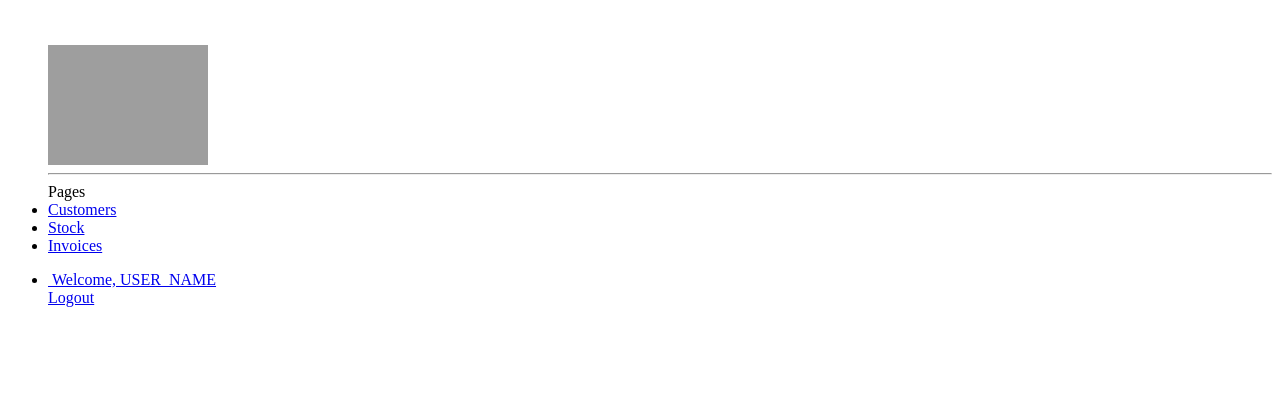
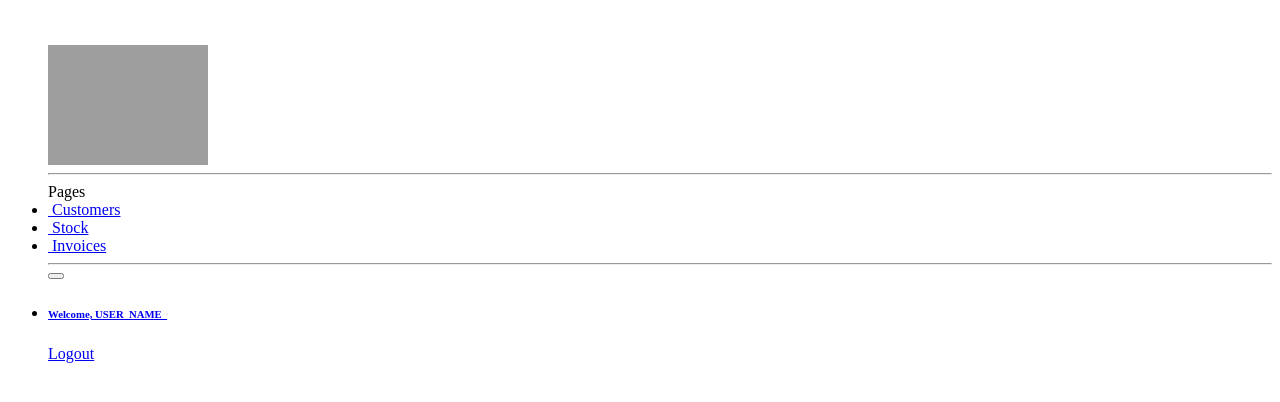
Before and after one commit to cdmoss/3660-Project, a PHP site: page /sidebar.php in a window 1280 px wide. Shown: the top 402 px of the page. Run offline with PHP 8.4, Linux system fonts and the light colour scheme; grey boxes are pictures that could not be loaded.

Commit message:
Changed order of inputs in line items, also changed some topbar code

```diff
--- a/Modules/sidebar.php
+++ b/Modules/sidebar.php
@@ -21,13 +21,21 @@
             </div>
 
             <!-- Nav Item - Customer -->
-            <li class="nav-item ml-2 <?= $page == 'customer.php' ? 'active' : '' ?>"><a class="nav-link" href="customer.php"><i class="fa-solid fa-user fa-lg"></i><span class="ml-2">Customers</span></a></li>
+            <li class="nav-item <?= $page == 'customer.php' ? 'active' : '' ?>"><a class="nav-link" href="customer.php"><i class="fa-solid fa-user"></i>&nbsp;<span>Customers</span></a></li>
 
             <!-- Nav Item - Stock -->
-            <li class="nav-item ml-2 <?= $page == 'stock.php' ? 'active' : '' ?>"><a class="nav-link" href="stock.php"><i class="fa-solid fa-boxes-stacked"></i><span class="ml-2">Stock</span></a></li>
+            <li class="nav-item <?= $page == 'stock.php' ? 'active' : '' ?>"><a class="nav-link" href="stock.php"><i class="fa-solid fa-boxes-stacked "></i>&nbsp;<span>Stock</span></a></li>
 
             <!-- Nav Item - Invoice -->
-            <li class="nav-item ml-2 <?= $page == 'invoice.php' ? 'active' : '' ?>"><a class="nav-link" href="invoice.php"><i class="fa-solid fa-file-invoice-dollar"></i><span class="ml-2">Invoices</span></a></li>
+            <li class="nav-item <?= $page == 'invoice.php' ? 'active' : '' ?>"><a class="nav-link" href="invoice.php"><i class="fa-solid fa-file-invoice-dollar"></i>&nbsp;<span>Invoices</span></a></li>
+
+            <!-- Divider -->
+            <hr class="sidebar-divider d-none d-md-block">
+
+            <!-- Sidebar Toggler (Sidebar) -->
+            <div class="text-center d-none d-md-inline">
+                <button class="rounded-circle border-0" id="sidebarToggle"></button>
+            </div>
 
         </ul>
 
@@ -54,7 +62,7 @@
               <li class="nav-item dropdown no-arrow mx-auto my-0">
                             <a class="nav-link dropdown-toggle" href="#" id="userDropdown" role="button"
                                 data-toggle="dropdown" aria-haspopup="true" aria-expanded="false">
-                                <span class="mr-2 d-none d-lg-inline text-gray-600 small"><i class="fa-solid fa-user fa-lg"></i>&nbsp;Welcome, USER_NAME</span>
+                                <span class="mr-1 mt-2 d-none d-lg-inline text-gray-600 small"><h6>Welcome, USER_NAME&nbsp;&nbsp;<i class="fa-solid fa-circle-user fa-lg"></i></h6></span>
                             </a>
                             <!-- Dropdown - User Information -->
                             <div class="dropdown-menu dropdown-menu-right shadow animated--grow-in">
--- a/Pages/invoicebyid.php
+++ b/Pages/invoicebyid.php
@@ -235,8 +235,8 @@ if (count($result->errors) > 0) {
                  ?>
                </select>
              </div>
+            <div class='form-group add-stock-modal'><label for='add_li_qty'>Quantity</label><input type='text' class='form-control' name='add_li_qty' /></div>
             <div class='form-group add-stock-modal'><label for='add_li_price'>Price</label><input type='text' class='form-control' name='add_li_price' /></div>
-            <div class='form-group add-stock-modal'><label for='add_li_qty'>Quantity</label><input type='text' class='form-control' name='add_li_qty' /></div>
             <div class='form-group add-stock-modal'><label for='add_li_notes'>Notes</label><input type='text' class='form-control' name='add_li_notes' /></div>
             </div>
             <div class='modal-footer'>
```
